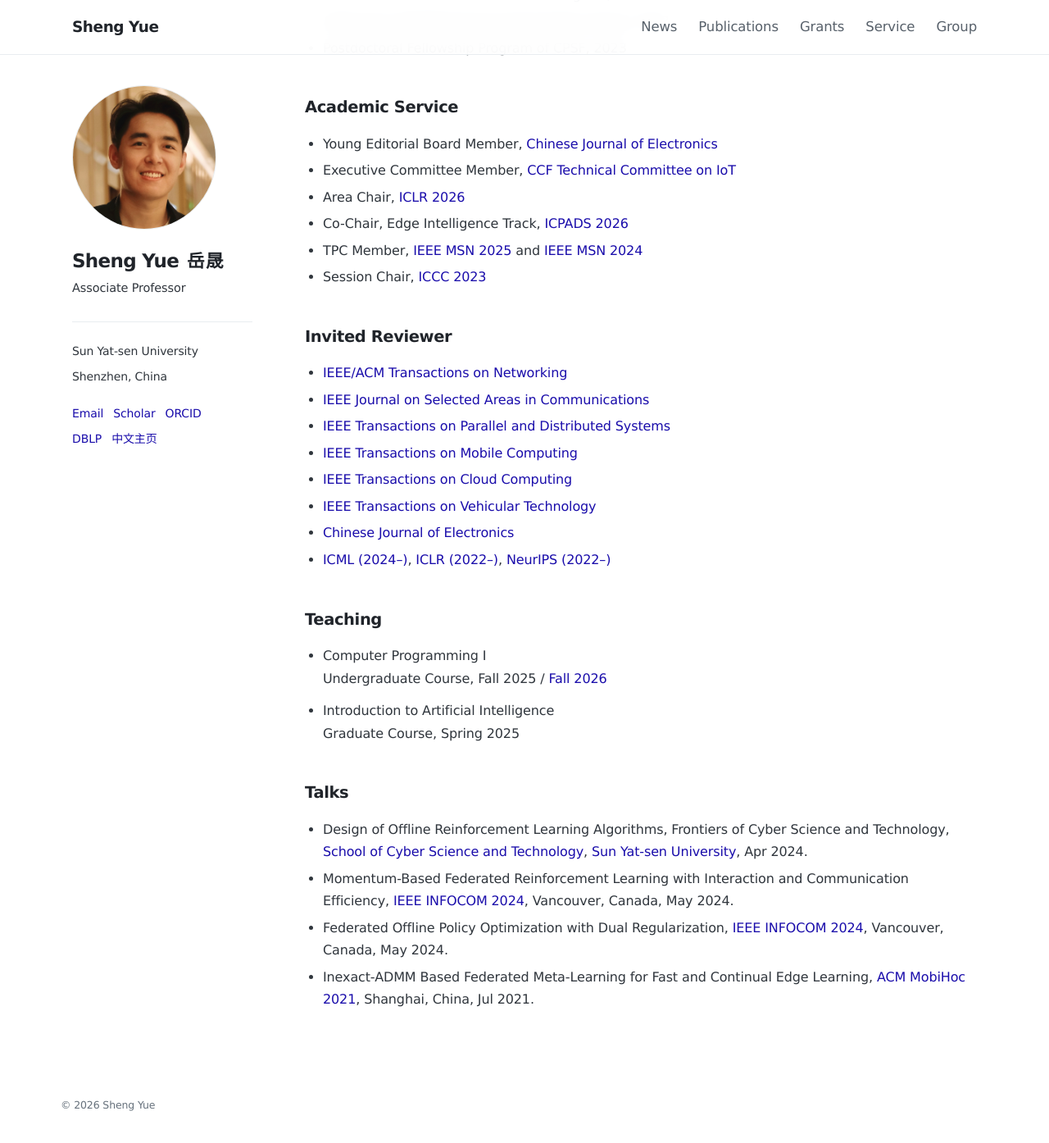
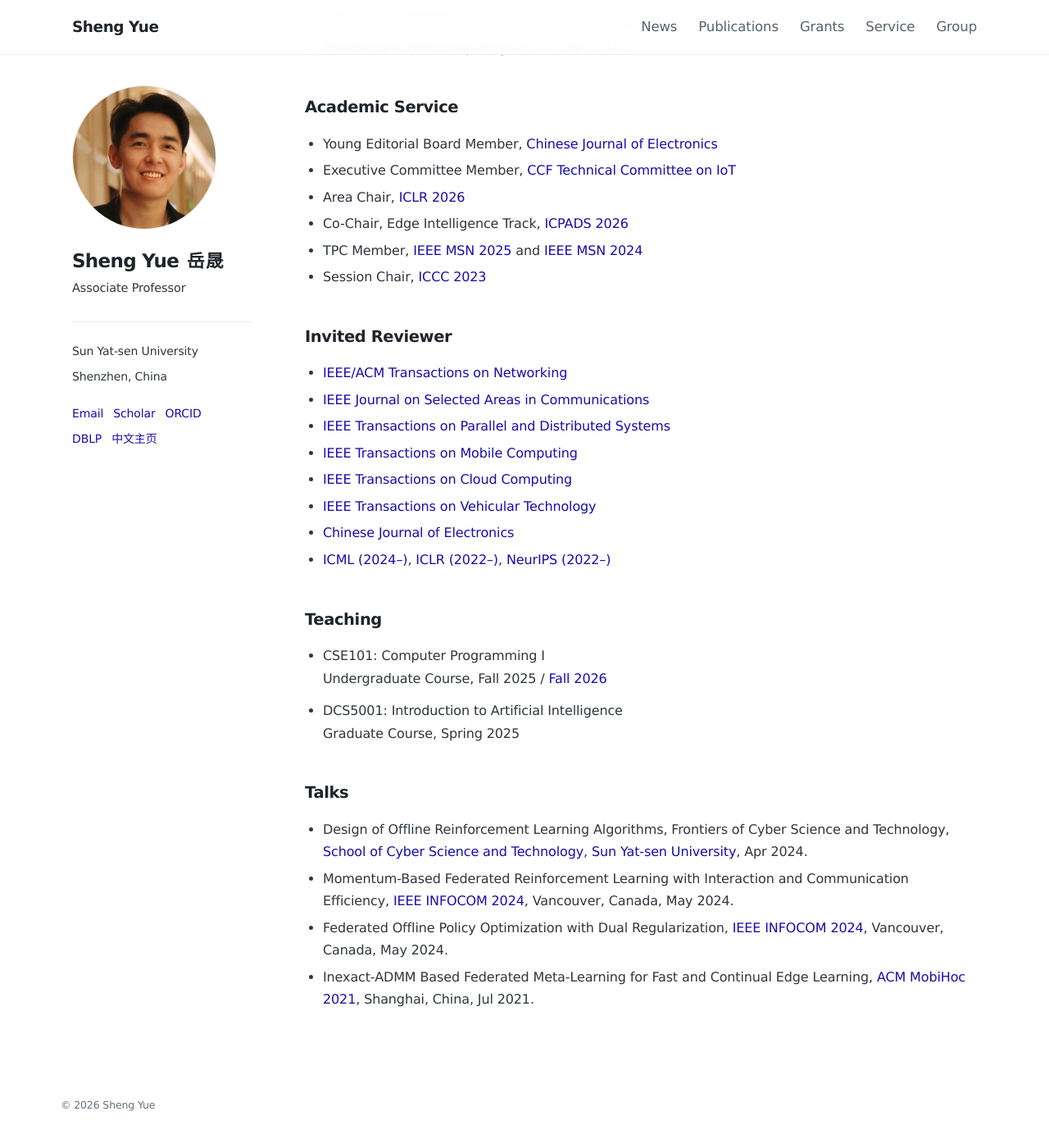
Before and after one commit to shaunyue/shaunyue.github.io, a Jekyll site: the page built from _pages/homepage.md, in a window 1280 px wide and 1400 px high, scrolled down 8222 px. Shown: the top 1394 px of the window at 82% size. Built offline with Jekyll 4.4.1, drawn with Linux system fonts in a browser that asks for light colours.

Commit message:
Use Markdown for Teaching course entries

```diff
--- a/_pages/homepage.md
+++ b/_pages/homepage.md
@@ -295,16 +295,10 @@
 
 ### Teaching
 
-<ul class="teaching-list">
-  <li>
-    <span>Computer Programming I</span>
-    <span>Undergraduate Course, Fall 2025 / <a href="/teaching/cse101/2026-fall/">Fall 2026</a></span>
-  </li>
-  <li>
-    <span>Introduction to Artificial Intelligence</span>
-    <span>Graduate Course, Spring 2025</span>
-  </li>
-</ul>
+- CSE101: Computer Programming I\
+  Undergraduate Course, Fall 2025 / [Fall 2026](/teaching/cse101/2026-fall/)
+- DCS5001: Introduction to Artificial Intelligence\
+  Graduate Course, Spring 2025
 <!-- - Computer Networking, Undergraduate Course, School of Computer Science and Engineering @ CSU, 2018–2021, TA. -->
 
 ### Talks
--- a/assets/css/main.css
+++ b/assets/css/main.css
@@ -186,10 +186,9 @@
 #publications + h3 { margin-top: 28px; }
 .main sup { font-size: .72em; line-height: 0; }
 .main > ul { margin: 0 0 16px; padding-left: 22px; }
-.main > ul:not(.news-list):not(.publication-list):not(.grant-list):not(.teaching-list) li { margin-bottom: 5px; }
-.teaching-list > li { margin: 0; }
-.teaching-list > li + li { margin-top: 12px; }
-.teaching-list span { display: block; }
+.main > ul:not(.news-list):not(.publication-list):not(.grant-list) li { margin-bottom: 5px; }
+#teaching + ul > li { margin: 0; }
+#teaching + ul > li + li { margin-top: 12px; }
 
 .news-list, .publication-list, .grant-list { margin: 0 !important; }
 .news-list {
```
Also changed, not shown: teaching/cse101/2026-fall/README.md (+8 -1 lines).
